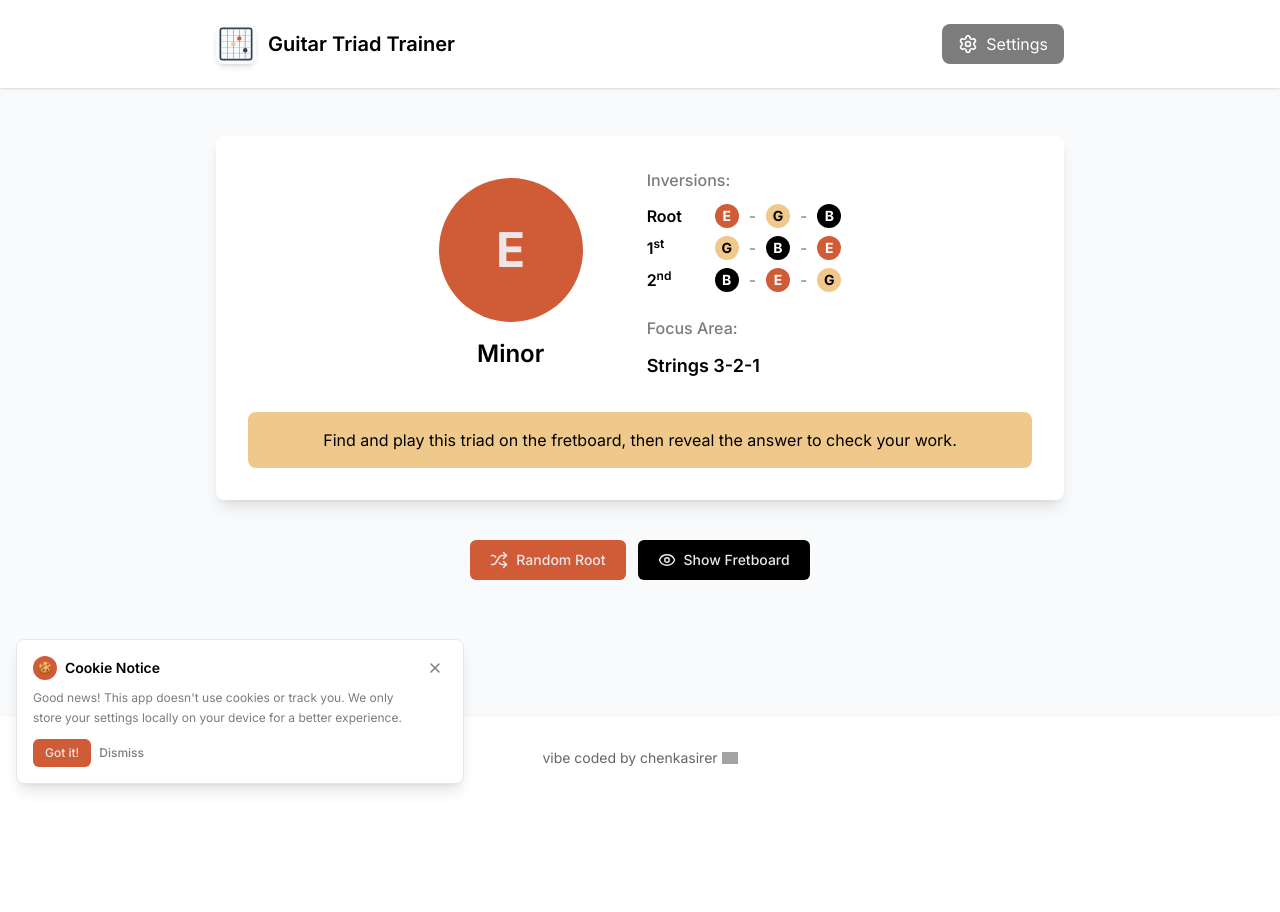
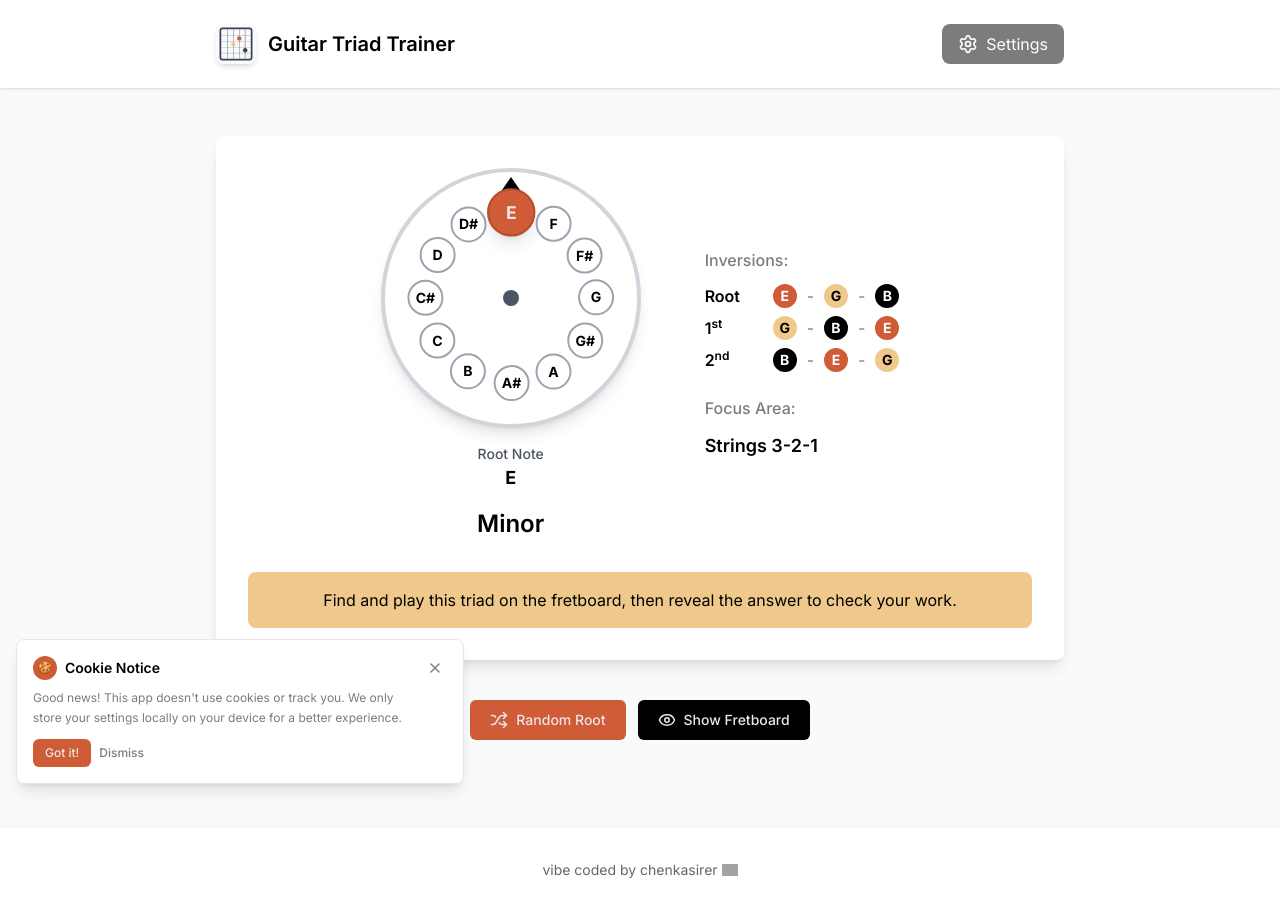
Before and after one commit to chenkasirer/triads, a React (Vite) app: page / in a window 1280 px wide. Before the commit the page ends 800 px from the top, so only its background shows below. Built offline with nearby package versions, Linux system fonts and the light colour scheme; grey boxes are pictures that could not be loaded.

Commit message:
implemented wheel root selection

```diff
--- a/src/components/ExerciseDisplay.tsx
+++ b/src/components/ExerciseDisplay.tsx
@@ -1,6 +1,8 @@
 import React from 'react';
 import type { TriadExercise } from '../types';
 import { getTriadNotes } from '../fretboard';
+import { useAppStore } from '../store';
+import RootSelectorWheel from './RootSelectorWheel';
 
 interface ExerciseDisplayProps {
   exercise: TriadExercise;
@@ -8,6 +10,8 @@ interface ExerciseDisplayProps {
 }
 
 const ExerciseDisplay: React.FC<ExerciseDisplayProps> = ({ exercise, showAnswer }) => {
+  const { setExerciseRoot, animateToRoot } = useAppStore();
+
   const formatQuality = (quality: string) => {
     return quality.charAt(0).toUpperCase() + quality.slice(1);
   };
@@ -33,14 +37,15 @@ const ExerciseDisplay: React.FC<ExerciseDisplayProps> = ({ exercise, showAnswer
 
         {/* Responsive Layout: Stack on mobile, horizontal on large screens */}
         <div className="mb-6 sm:mb-8 flex flex-col md:flex-row md:items-center md:justify-center md:gap-12 lg:gap-16 gap-6 sm:gap-8 w-full">
-          {/* Root Note */}
+          {/* Root Selector Wheel */}
           <div className="text-center flex-shrink-0">
-            <div className="inline-flex items-center justify-center w-28 h-28 sm:w-32 sm:h-32 md:w-36 md:h-36 rounded-full bg-flame mb-4">
-              <span className="text-3xl sm:text-4xl md:text-5xl font-bold text-lavender-blush">
-                {exercise.root}
-              </span>
-            </div>
-            <div className="text-lg sm:text-xl md:text-2xl font-semibold text-black">
+            <RootSelectorWheel
+              selectedRoot={exercise.root}
+              onRootChange={setExerciseRoot}
+              animateToRoot={animateToRoot}
+              size={260}
+            />
+            <div className="text-lg sm:text-xl md:text-2xl font-semibold text-black mt-4">
               {formatQuality(exercise.quality)}
             </div>
           </div>
--- /dev/null
+++ b/src/components/RootSelectorWheel.tsx
@@ -0,0 +1,243 @@
+import React, { useState, useEffect, useRef } from 'react';
+import type { Note } from '../types';
+
+interface RootSelectorWheelProps {
+  selectedRoot: Note;
+  onRootChange: (root: Note) => void;
+  animateToRoot?: Note | null; // For random root animation
+  size?: number;
+}
+
+const ALL_NOTES: Note[] = ['C', 'C#', 'D', 'D#', 'E', 'F', 'F#', 'G', 'G#', 'A', 'A#', 'B'];
+
+const RootSelectorWheel: React.FC<RootSelectorWheelProps> = ({
+  selectedRoot,
+  onRootChange,
+  animateToRoot,
+  size = 260
+}) => {
+  const [isDragging, setIsDragging] = useState(false);
+  const [rotation, setRotation] = useState(0);
+  const [isAnimating, setIsAnimating] = useState(false);
+  const wheelRef = useRef<HTMLDivElement>(null);
+  const lastAngleRef = useRef(0);
+
+  const calculateRotationForRoot = (root: Note) => {
+    const rootIndex = ALL_NOTES.indexOf(root);
+    return -(rootIndex * 30); // 30 degrees per note, negative for clockwise
+  };
+
+  const getCurrentRootFromRotation = (currentRotation: number) => {
+    const normalizedRotation = ((currentRotation % 360) + 360) % 360;
+    const positiveRotation = (360 - normalizedRotation) % 360;
+    const noteIndex = Math.round(positiveRotation / 30) % 12;
+    return ALL_NOTES[noteIndex];
+  };
+
+  // Update rotation when selectedRoot changes (only if not dragging)
+  useEffect(() => {
+    if (!isDragging && !isAnimating) {
+      setRotation(calculateRotationForRoot(selectedRoot));
+    }
+  }, [selectedRoot, isDragging, isAnimating]);
+
+  useEffect(() => {
+    if (animateToRoot) {
+      setIsAnimating(true);
+      const targetRotation = calculateRotationForRoot(animateToRoot);
+      const extraSpins = 2 + Math.random() * 2;
+      const finalRotation = targetRotation - (360 * extraSpins);
+
+      setRotation(finalRotation);
+
+      setTimeout(() => {
+        setIsAnimating(false);
+      }, 1500);
+    }
+  }, [animateToRoot]);
+
+  const getAngleFromCenter = (clientX: number, clientY: number, rect: DOMRect) => {
+    const centerX = rect.left + rect.width / 2;
+    const centerY = rect.top + rect.height / 2;
+    const deltaX = clientX - centerX;
+    const deltaY = clientY - centerY;
+    return Math.atan2(deltaY, deltaX) * (180 / Math.PI);
+  };
+
+  const handleMouseDown = (e: React.MouseEvent) => {
+    if (isAnimating) return;
+    e.preventDefault();
+    setIsDragging(true);
+
+    if (wheelRef.current) {
+      const rect = wheelRef.current.getBoundingClientRect();
+      lastAngleRef.current = getAngleFromCenter(e.clientX, e.clientY, rect);
+    }
+  };
+
+  const handleMouseMove = (e: MouseEvent) => {
+    if (!isDragging || !wheelRef.current || isAnimating) return;
+
+    const rect = wheelRef.current.getBoundingClientRect();
+    const currentAngle = getAngleFromCenter(e.clientX, e.clientY, rect);
+    const angleDiff = currentAngle - lastAngleRef.current;
+
+    setRotation(prev => prev + angleDiff);
+    lastAngleRef.current = currentAngle;
+  };
+
+  const handleMouseUp = () => {
+    if (!isDragging || isAnimating) return;
+    setIsDragging(false);
+
+    const currentRoot = getCurrentRootFromRotation(rotation);
+    if (currentRoot !== selectedRoot) {
+      onRootChange(currentRoot);
+    }
+  };
+
+  const handleTouchStart = (e: React.TouchEvent) => {
+    if (isAnimating) return;
+    e.preventDefault();
+    setIsDragging(true);
+
+    if (wheelRef.current && e.touches[0]) {
+      const rect = wheelRef.current.getBoundingClientRect();
+      lastAngleRef.current = getAngleFromCenter(e.touches[0].clientX, e.touches[0].clientY, rect);
+    }
+  };
+
+  const handleTouchMove = (e: TouchEvent) => {
+    if (!isDragging || !wheelRef.current || isAnimating || !e.touches[0]) return;
+
+    const rect = wheelRef.current.getBoundingClientRect();
+    const currentAngle = getAngleFromCenter(e.touches[0].clientX, e.touches[0].clientY, rect);
+    const angleDiff = currentAngle - lastAngleRef.current;
+
+    setRotation(prev => prev + angleDiff);
+    lastAngleRef.current = currentAngle;
+  };
+
+  const handleTouchEnd = () => {
+    if (!isDragging || isAnimating) return;
+    setIsDragging(false);
+
+    const currentRoot = getCurrentRootFromRotation(rotation);
+    if (currentRoot !== selectedRoot) {
+      onRootChange(currentRoot);
+    }
+  };
+
+  // Add global event listeners
+  useEffect(() => {
+    const handleGlobalMouseMove = (e: MouseEvent) => handleMouseMove(e);
+    const handleGlobalMouseUp = () => handleMouseUp();
+    const handleGlobalTouchMove = (e: TouchEvent) => handleTouchMove(e);
+    const handleGlobalTouchEnd = () => handleTouchEnd();
+
+    if (isDragging) {
+      document.addEventListener('mousemove', handleGlobalMouseMove);
+      document.addEventListener('mouseup', handleGlobalMouseUp);
+      document.addEventListener('touchmove', handleGlobalTouchMove, { passive: false });
+      document.addEventListener('touchend', handleGlobalTouchEnd);
+    }
+
+    return () => {
+      document.removeEventListener('mousemove', handleGlobalMouseMove);
+      document.removeEventListener('mouseup', handleGlobalMouseUp);
+      document.removeEventListener('touchmove', handleGlobalTouchMove);
+      document.removeEventListener('touchend', handleGlobalTouchEnd);
+    };
+  });
+
+  const handleNoteClick = (note: Note, e: React.MouseEvent) => {
+    e.stopPropagation();
+    if (isAnimating || isDragging) return;
+    onRootChange(note);
+  };
+
+  const radius = size / 2 - 45;
+  const centerX = size / 2;
+  const centerY = size / 2;
+
+  return (
+    <div className="flex flex-col items-center">
+      <div
+        ref={wheelRef}
+        className={`relative select-none ${isDragging ? 'cursor-grabbing' : 'cursor-grab'}`}
+        style={{ width: size, height: size }}
+        onMouseDown={handleMouseDown}
+        onTouchStart={handleTouchStart}
+      >
+        {/* Outer circle */}
+        <div
+          className="absolute inset-0 rounded-full border-4 border-gray-300 bg-white shadow-lg"
+          style={{ width: size, height: size }}
+        />
+
+        {/* 12 o'clock marker */}
+        <div
+          className="absolute w-0 h-0 border-l-[9px] border-r-[9px] border-b-[13px] border-l-transparent border-r-transparent border-b-flame"
+          style={{
+            left: centerX - 9,
+            top: 9
+          }}
+        />
+
+        {/* Rotating wheel with notes */}
+        <div
+          className={`absolute inset-0 transition-transform ${
+            isAnimating ? 'duration-1500 ease-out' : isDragging ? 'duration-0' : 'duration-300 ease-out'
+          }`}
+          style={{
+            transform: `rotate(${rotation}deg)`,
+            transformOrigin: 'center'
+          }}
+        >
+          {ALL_NOTES.map((note, index) => {
+            const angle = index * 30;
+            const radian = (angle - 90) * (Math.PI / 180);
+            const x = centerX + radius * Math.cos(radian);
+            const y = centerY + radius * Math.sin(radian);
+            const isSelected = note === selectedRoot;
+
+            return (
+              <div
+                key={note}
+                className={`absolute flex items-center justify-center rounded-full border-2 font-bold transition-all duration-200 cursor-pointer ${
+                  isSelected
+                    ? 'w-11 h-11 text-base bg-flame text-lavender-blush border-flame-dark shadow-lg scale-110'
+                    : 'w-9 h-9 text-sm bg-white text-black border-gray-400 hover:border-gray-600 hover:scale-105'
+                }`}
+                style={{
+                  left: x - (isSelected ? 22 : 18),
+                  top: y - (isSelected ? 22 : 18),
+                  transform: `rotate(${-rotation}deg)`
+                }}
+                onClick={(e) => handleNoteClick(note, e)}
+              >
+                {note}
+              </div>
+            );
+          })}
+        </div>
+
+        {/* Center dot */}
+        <div
+          className="absolute w-4 h-4 bg-gray-600 rounded-full"
+          style={{
+            left: centerX - 8,
+            top: centerY - 8
+          }}
+        />
+      </div>
+
+      <div className="mt-4 text-center">
+        <div className="text-sm text-gray-600 font-medium">Root Note</div>
+        <div className="text-lg font-bold text-black">{selectedRoot}</div>
+      </div>
+    </div>
+  );
+};
+
+export default RootSelectorWheel;
--- a/src/index.css
+++ b/src/index.css
@@ -18,6 +18,7 @@ body {
 .text-flame { color: #cf5c36; }
 .hover\:bg-flame:hover { background-color: #cf5c36; }
 .border-flame { border-color: #cf5c36; }
+.border-flame-dark { border-color: #b5502e; }
 .accent-flame { accent-color: #cf5c36; }
 
 .bg-lavender-blush { background-color: #eee5e9; }
@@ -26,5 +27,10 @@ body {
 .bg-gray { background-color: #7c7c7c; }
 .text-gray { color: #7c7c7c; }
 .border-gray { border-color: #7c7c7c; }
+.border-gray-300 { border-color: #d1d5db; }
+.border-gray-400 { border-color: #9ca3af; }
+.border-gray-600 { border-color: #4b5563; }
+.hover\:border-gray-600:hover { border-color: #4b5563; }
+.text-gray-600 { color: #4b5563; }
 
 .bg-sunset { background-color: #efc88b; }
--- a/src/store.ts
+++ b/src/store.ts
@@ -1,12 +1,14 @@
 import { create } from 'zustand';
-import type { TriadExercise, ExerciseSettings } from './types';
+import type { TriadExercise, ExerciseSettings, Note } from './types';
 
 interface AppState {
   settings: ExerciseSettings;
   currentExercise: TriadExercise | null;
   showAnswer: boolean;
+  animateToRoot: Note | null;
   updateSettings: (settings: Partial<ExerciseSettings>) => void;
   generateNewExercise: () => void;
+  setExerciseRoot: (root: Note) => void;
   toggleAnswer: () => void;
 }
 
@@ -25,6 +27,7 @@ export const useAppStore = create<AppState>((set, get) => ({
   settings: defaultSettings,
   currentExercise: null,
   showAnswer: false,
+  animateToRoot: null,
 
   updateSettings: (newSettings) =>
     set((state) => ({
@@ -33,13 +36,26 @@ export const useAppStore = create<AppState>((set, get) => ({
 
   generateNewExercise: () => {
     const { settings } = get();
+    const newRoot = getRandomItem(settings.roots);
     const exercise: TriadExercise = {
-      root: getRandomItem(settings.roots),
+      root: newRoot,
       quality: getRandomItem(settings.qualities),
       inversion: getRandomItem(settings.inversions),
       stringGroup: getRandomItem(settings.stringGroups),
     };
-    set({ currentExercise: exercise });
+    set({ currentExercise: exercise, animateToRoot: newRoot });
+    // Clear animation after a delay
+    setTimeout(() => set({ animateToRoot: null }), 100);
+  },
+
+  setExerciseRoot: (root) => {
+    const { currentExercise } = get();
+    if (currentExercise) {
+      set({
+        currentExercise: { ...currentExercise, root },
+        animateToRoot: null
+      });
+    }
   },
 
   toggleAnswer: () => set((state) => ({ showAnswer: !state.showAnswer })),
```
